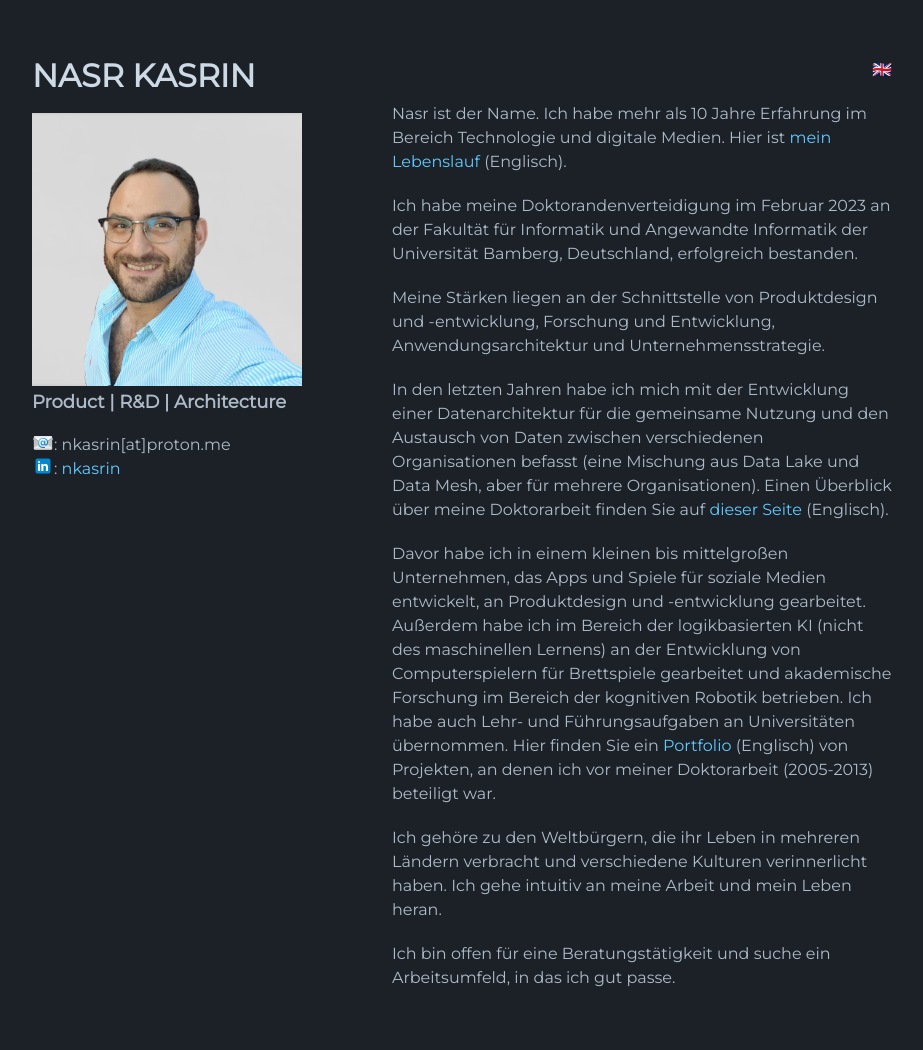
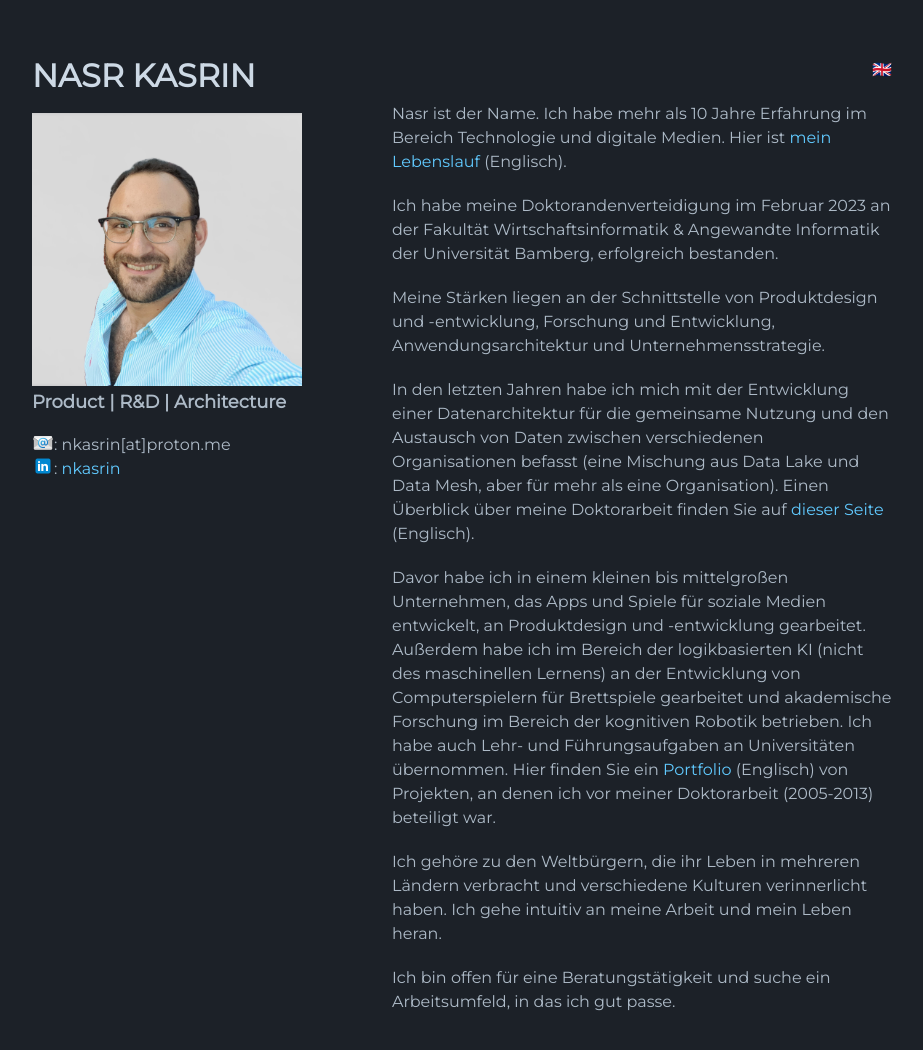
Before and after one commit to n42r/n42r.github.io, a Jekyll site: the page built from index_de.md, in a window 1280 px wide and 1084 px high. Shown: the top 1050 px of the window, without its empty margins (178-1101 px from the left). Built offline with Jekyll 4.4.1, drawn with Linux system fonts in a browser that asks for light colours; the repository's description, which GitHub fills in, is left out.

Commit message:
fixed typos

```diff
--- a/index_de.md
+++ b/index_de.md
@@ -7,13 +7,14 @@ layout: default
 Nasr ist der Name. Ich habe mehr als 10 Jahre Erfahrung im Bereich Technologie und digitale Medien. Hier ist [mein Lebenslauf](assets/pdf/kasrin_resume_2023_04.pdf) (Englisch).
 
 
-Ich habe meine Doktorandenverteidigung im Februar 2023 an der Fakultät für Informatik und Angewandte Informatik der Universität Bamberg, Deutschland, erfolgreich bestanden.
+Ich habe meine Doktorandenverteidigung im Februar 2023 an der Fakultät Wirtschaftsinformatik & Angewandte Informatik der Universität Bamberg, erfolgreich bestanden.
+
 
 
 Meine Stärken liegen an der Schnittstelle von Produktdesign und -entwicklung, Forschung und Entwicklung, Anwendungsarchitektur und Unternehmensstrategie.
 
 
-In den letzten Jahren habe ich mich mit der Entwicklung einer Datenarchitektur für die gemeinsame Nutzung und den Austausch von Daten zwischen verschiedenen Organisationen befasst (eine Mischung aus Data Lake und Data Mesh, aber für mehrere Organisationen). Einen Überblick über meine Doktorarbeit finden Sie auf [dieser Seite](phd) (Englisch).
+In den letzten Jahren habe ich mich mit der Entwicklung einer Datenarchitektur für die gemeinsame Nutzung und den Austausch von Daten zwischen verschiedenen Organisationen befasst (eine Mischung aus Data Lake und Data Mesh, aber für mehr als eine Organisation). Einen Überblick über meine Doktorarbeit finden Sie auf [dieser Seite](phd) (Englisch).
 
 
 Davor habe ich in einem kleinen bis mittelgroßen Unternehmen, das Apps und Spiele für soziale Medien entwickelt, an Produktdesign und -entwicklung gearbeitet. Außerdem habe ich im Bereich der logikbasierten KI (nicht des maschinellen Lernens) an der Entwicklung von Computerspielern für Brettspiele gearbeitet und akademische Forschung im Bereich der kognitiven Robotik betrieben. Ich habe auch Lehr- und Führungsaufgaben an Universitäten übernommen. Hier finden Sie ein [Portfolio](assets/pdf/kasrin_protfolio_upgraded_23.pdf) (Englisch) von Projekten, an denen ich vor meiner Doktorarbeit (2005-2013) beteiligt war.
```
Also changed, not shown: index.md (+1 -1 lines).
